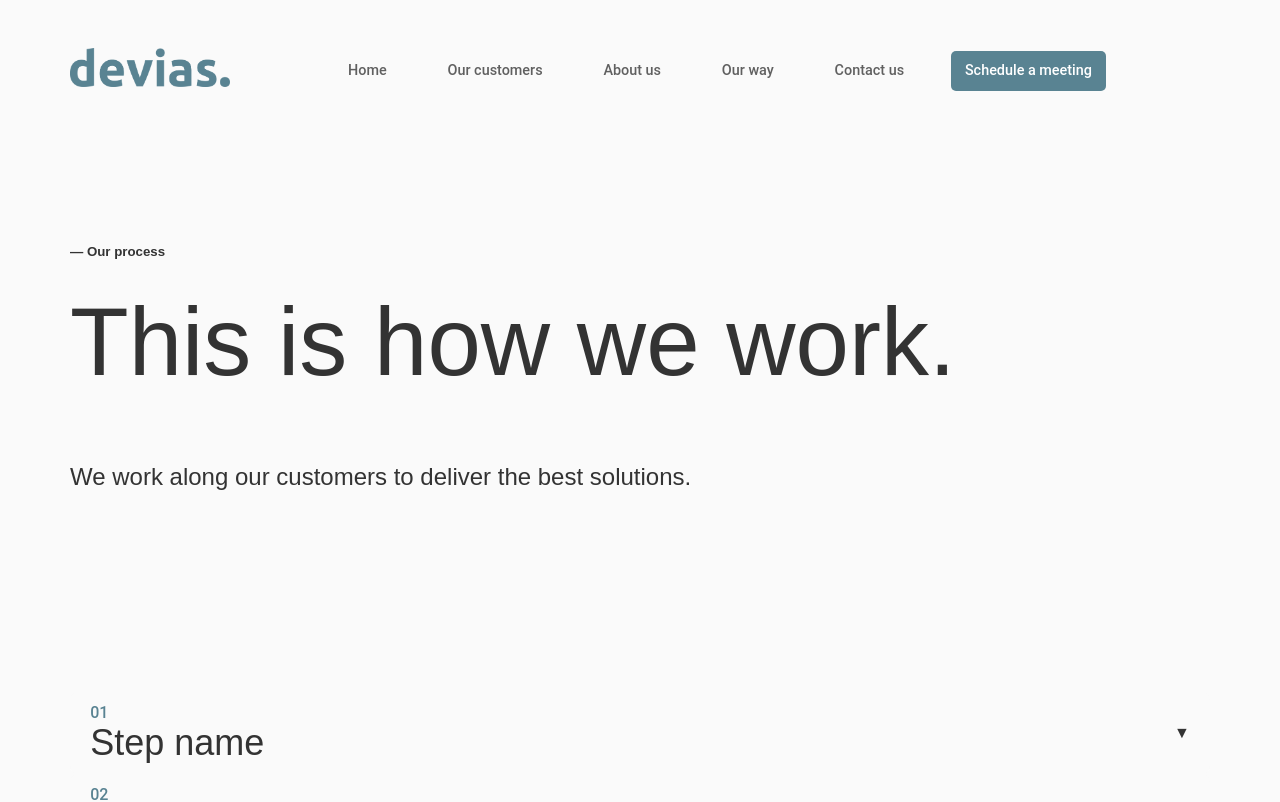
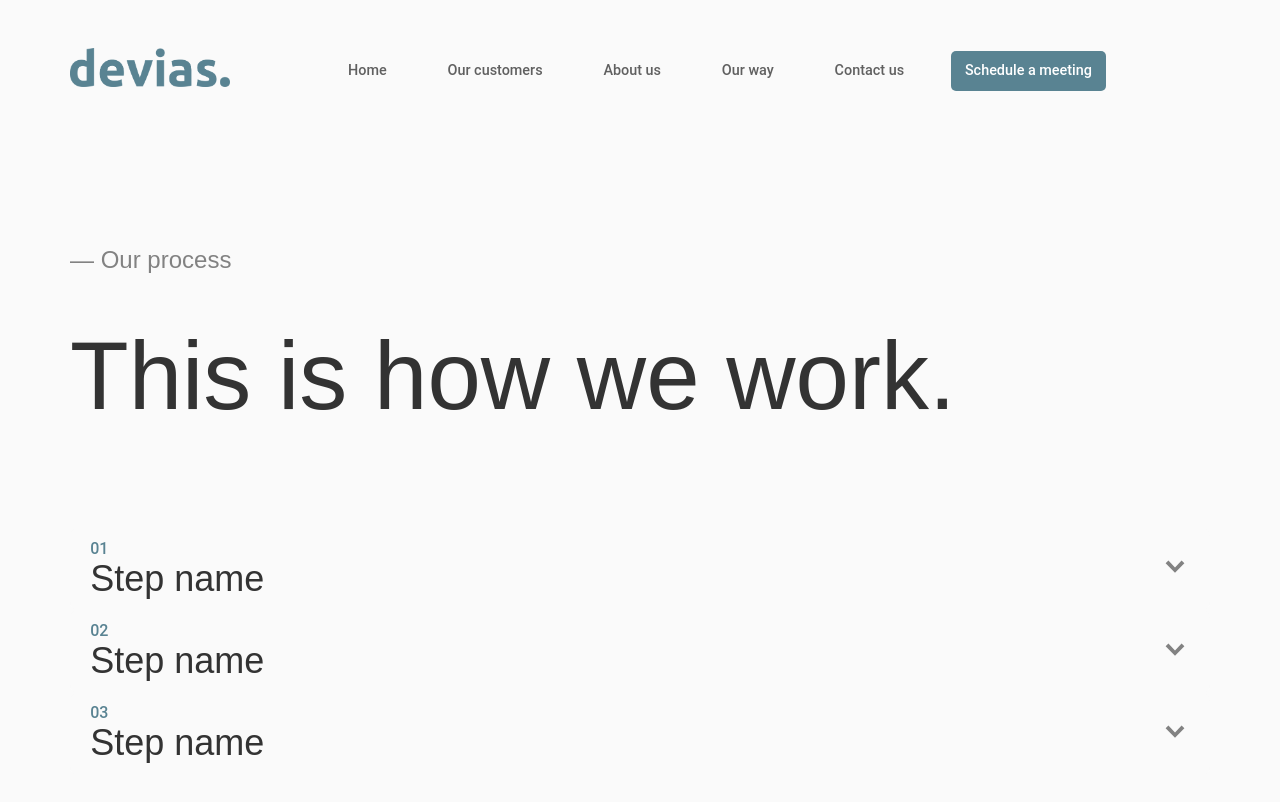
Before and after one commit to brunoosella/devias-web, a React (Vite) app in the folder devias-web/: page /our-way in a window 1280 px wide. Shown: the top 802 px of the page. Built offline with nearby package versions, Linux system fonts and the light colour scheme.

Commit message:
Add style step

```diff
--- a/devias-web/src/Components/ItemStep/ItemStep.jsx
+++ b/devias-web/src/Components/ItemStep/ItemStep.jsx
@@ -4,13 +4,14 @@ import React from 'react'
 //Internal modules
 import './ItemStep.scss'
 import itemStepJson from './itemStep.json'
+import {GoChevronDown} from 'react-icons/go'
 
 export default function ItemStep() {
   // Constants
   const step = itemStepJson.items
 
   // Local state
-  const [isOpen, setIsOpen] = React.useState(false)
+  const [isOpen, setIsOpen] = React.useState({})
 
   // Methods
   const handleStepToggle = (number) => {
@@ -36,13 +37,13 @@ export default function ItemStep() {
               {item.name}
             </span>
           </div>
-          <div className='flecha'>
-            {isOpen[item.number] ? '▲' : '▼'}
+          <div className={`arrow ${isOpen[item.number] ? 'show' : ''}`}>
+            <GoChevronDown/>
           </div>
         </button>
 
         {/* Step description */}
-        <div className={`container-step-description  ${isOpen[item.number] ? 'show' : ''}`}>
+        <div className={`container-step-description ${isOpen[item.number] ? 'show' : ''}`}>
           <p className='step-description'>
             {item.description}
           </p>
--- a/devias-web/src/Components/ItemStep/ItemStep.scss
+++ b/devias-web/src/Components/ItemStep/ItemStep.scss
@@ -26,24 +26,45 @@
       }
     }
 
-    .flecha {}
+    .arrow {
+      transition: .35s;
+
+      svg {
+        width: 30px;
+        height: 30px;
+        color: #828282;
+      }
+
+      &.show {
+        transform: rotate(180deg);
+      }
+    }
+
+    &:hover {
+      border-color: transparent;
+    }
+
+    &:focus {
+      outline: none;
+    }
   }
 
-  .container-step-description{
+  .container-step-description {
     display: none;
-    padding: 1rem 1.25rem;
-    transition:
-            height 0.5s ease-out;
+    height: 0;
+    overflow: hidden;
+    transition: height .35s ease;
 
-    .step-description{
+
+    .step-description {
       color: #333;
       margin: 0;
+      padding: 1rem 1.25rem;
     }
 
-    &.show{
+    &.show {
       display: flex;
-      height: 100px;
-      transition: height 0.5s ease-in;
+      height: auto;
     }
   }
-  }
+}
--- a/devias-web/src/Screens/OurWay/OurWay.jsx
+++ b/devias-web/src/Screens/OurWay/OurWay.jsx
@@ -21,11 +21,6 @@ export default function OurWay () {
             <h1>
               This is how we work.
             </h1>
-          </div>
-          <div className='section-description'>
-            <h4>
-              We work along our customers to deliver the best solutions.
-            </h4>
           </div>
         </div>
       </section>
--- a/devias-web/src/Screens/OurWay/OurWay.scss
+++ b/devias-web/src/Screens/OurWay/OurWay.scss
@@ -16,6 +16,12 @@
           @media all and (max-width: 768px) {
             margin-top: 0px;
           }
+        }
+        h5{
+          font-size: 1.5rem;
+          font-family: 'Ubuntu', sans-serif;
+          font-weight: 300;
+          color: #828282;
         }
       }
       .section-description{
```
